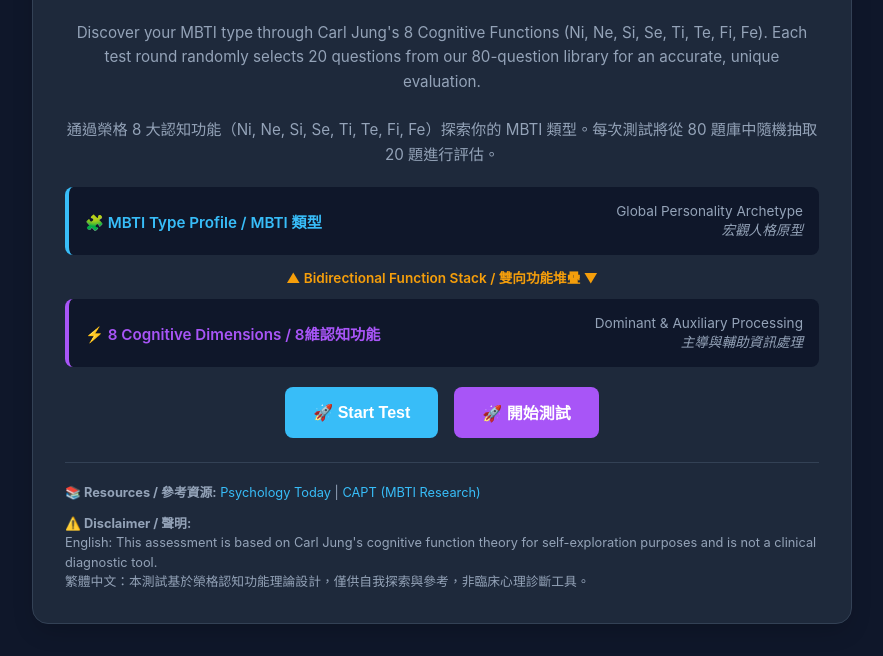
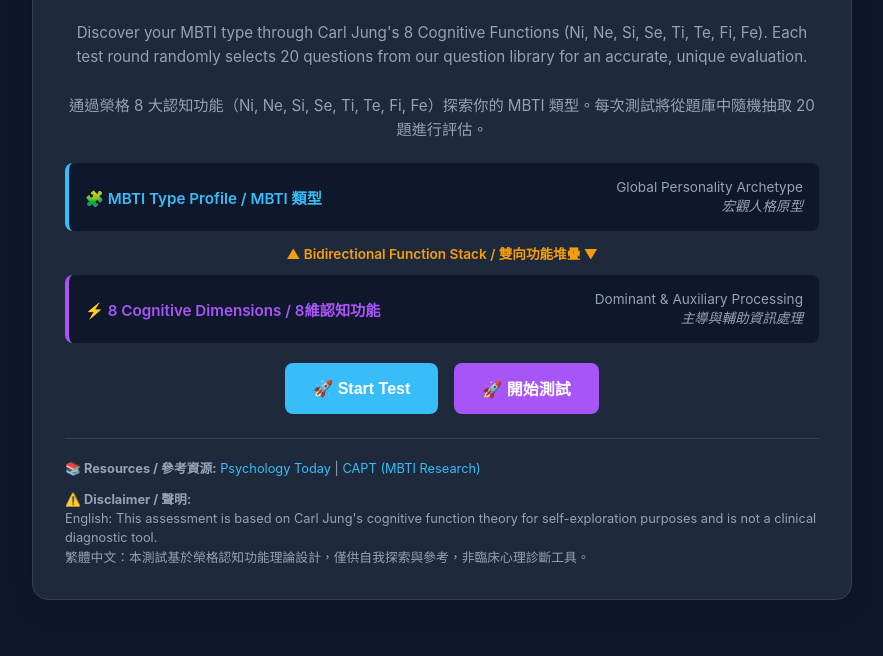
Before and after one commit to DropBear-61/MBTI_8D, a plain HTML site: page index.html in a window 1280 px wide. Shown: the part 195-851 px from the top of the page, without its empty margins (198-1081 px from the left). After the commit the page ends 827 px from the top, so only its background shows below. Drawn offline with nearby package versions, Linux system fonts and the light colour scheme.

Commit message:
Add files via upload

```diff
--- a/index.html
+++ b/index.html
@@ -805,9 +805,9 @@
 
         <p style="text-align: center; color: var(--text-muted); font-size: 0.95rem; line-height: 1.6;">
           Discover your MBTI type through Carl Jung's 8 Cognitive Functions (Ni, Ne, Si, Se, Ti, Te, Fi, Fe).
-          Each test round randomly selects 20 questions from our 80-question library for an accurate, unique evaluation.
+          Each test round randomly selects 20 questions from our question library for an accurate, unique evaluation.
           <br><br>
-          通過榮格 8 大認知功能（Ni, Ne, Si, Se, Ti, Te, Fi, Fe）探索你的 MBTI 類型。每次測試將從 80 題庫中隨機抽取 20 題進行評估。
+          通過榮格 8 大認知功能（Ni, Ne, Si, Se, Ti, Te, Fi, Fe）探索你的 MBTI 類型。每次測試將從題庫中隨機抽取 20 題進行評估。
         </p>
 
         <!-- Visual Aid -->
```
